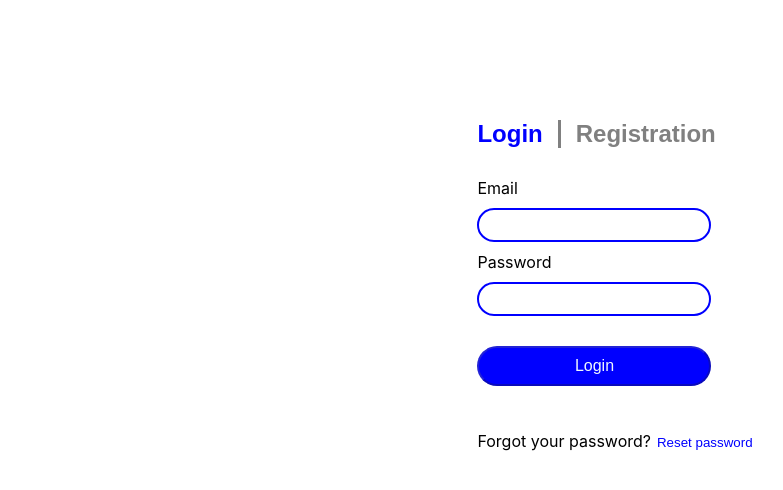
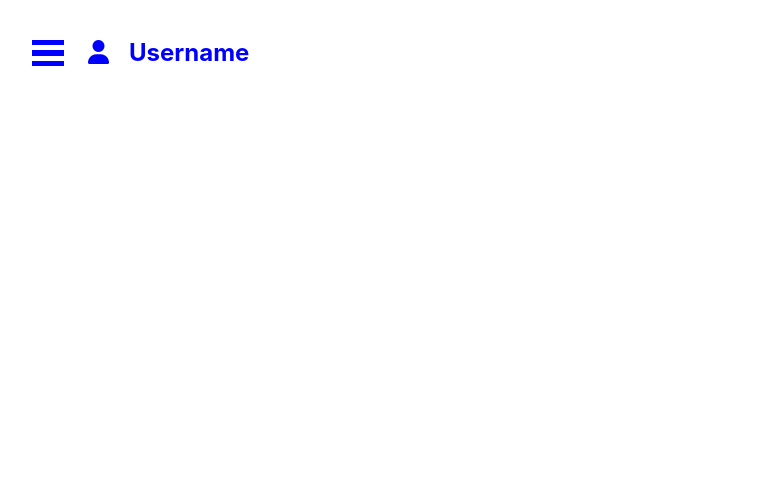
Before and after one commit to MaryZaiko/my-app-React, a React (Create React App) app: page / in a window 1280 px wide. Shown: the top 490 px of the page, without its empty margins (22-805 px from the left). Built offline with nearby package versions, Linux system fonts and the light colour scheme.

Commit message:
add Sidebar in HeaderPages

```diff
--- a/package.json
+++ b/package.json
@@ -12,8 +12,9 @@
     "@types/react-dom": "^18.0.0",
     "classnames": "^2.3.1",
     "react": "^18.0.0",
+    "react-burger-menu": "^3.0.6",
     "react-dom": "^18.0.0",
-    "react-scripts": "5.0.1",
+    "react-scripts": "^2.1.3",
     "typescript": "^4.4.2",
     "web-vitals": "^2.1.0"
   },
@@ -40,5 +41,8 @@
       "last 1 firefox version",
       "last 1 safari version"
     ]
+  },
+  "devDependencies": {
+    "@types/react-burger-menu": "^2.8.3"
   }
 }
--- a/src/App.tsx
+++ b/src/App.tsx
@@ -1,5 +1,6 @@
 import React from "react";
 import "./App.css";
+import HeaderPages from "./components/HeaderPages";
 // import Confirmation from "./pages/Confirmation";
 import Authorization from "./pages/Authorization";
 // import Template from './pages/Template'
@@ -50,7 +51,7 @@ function App() {
   // return <MyPosts data={MOCK_DATA} />;
 
 
-  return <Authorization/>
+  return <HeaderPages/>
 }
 
 export default App;
--- a/src/components/HeaderPages/HeaderPages.css
+++ b/src/components/HeaderPages/HeaderPages.css
@@ -1,5 +1,6 @@
 .headerPages{
-margin: 40px 0;
+    padding: 20px 100px;
+    text-align: start;
 }
 .headerItem{
     font-size: 24px;
@@ -7,3 +8,14 @@ margin: 40px 0;
     margin: 10px;
     font-weight: bold;
 }
+
+
+
+* {
+    box-sizing: border-box;
+  }
+
+  #page-wrap {
+    padding-bottom: 10px;
+    padding-top: 10px;
+  }
--- a/src/components/HeaderPages/HeaderPages.tsx
+++ b/src/components/HeaderPages/HeaderPages.tsx
@@ -1,21 +1,41 @@
 import React from "react";
 import "./HeaderPages.css";
+import Sidebar from "../Sidebar";
 
 const HeaderPages = () => {
   return (
-    <div className="headerPages">
-     <div>
-     <span>
+    // <div className="headerPages">
+    //  <div>
+    //  <span>
+    //       <i className="fa-solid fa-bars headerItem"></i>
+    //     </span>
+    //     <span>
+    //       <i className="fa-solid fa-user headerItem"></i>
+    //     </span>
+    //     <span className="headerItem">Username</span>
+    //  </div>
+
+
+    // </div>
+
+
+        <div className="App" id="outer-container">
+          <Sidebar pageWrapId={'page-wrap'} outerContainerId={'outer-container'} />
+          <div id="page-wrap">
+          <div className="headerPages">
+     {/* <span>
           <i className="fa-solid fa-bars headerItem"></i>
-        </span>
+        </span> */}
         <span>
           <i className="fa-solid fa-user headerItem"></i>
         </span>
         <span className="headerItem">Username</span>
      </div>
 
+          </div>
+        </div>
 
-    </div>
+
   );
 };
 
--- /dev/null
+++ b/src/components/Sidebar/Sidebar.css
@@ -0,0 +1,75 @@
+/* Position and sizing of burger button */
+.bm-burger-button {
+  position: fixed;
+  width: 32px;
+  height: 26px;
+  left: 54px;
+  top: 40px;
+}
+
+/* Color/shape of burger icon bars */
+.bm-burger-bars {
+  background: blue;
+}
+
+/* Color/shape of burger icon bars on hover*/
+.bm-burger-bars-hover {
+  background: darkblue;
+}
+
+/* Position and sizing of clickable cross button */
+.bm-cross-button {
+  height: 24px;
+  width: 24px;
+}
+
+/* Color/shape of close button cross */
+.bm-cross {
+  background: #bdc3c7;
+}
+
+/*
+  Sidebar wrapper styles
+  Note: Beware of modifying this element as it can break the animations - you should not need to touch it in most cases
+  */
+.bm-menu-wrap {
+  position: fixed;
+  height: 100%;
+}
+
+/* General sidebar styles */
+.bm-menu {
+  background: blue;
+  padding: 2.5em 1.5em 0;
+  font-size: 1.15em;
+}
+
+/* Morph shape necessary with bubble or elastic */
+.bm-morph-shape {
+  fill: #373a47;
+}
+
+/* Wrapper for item list */
+.bm-item-list {
+  color: #b8b7ad;
+  padding: 0.8em;
+}
+
+/* Individual item */
+.bm-item {
+  display: inline-block;
+
+  color: #d1d1d1;
+  margin-bottom: 10px;
+  text-align: left;
+  text-decoration: none;
+  transition: color 0.2s;
+}
+.bm-item:hover {
+  color: #ffffff;
+}
+
+/* Styling of overlay */
+.bm-overlay {
+  background: rgba(0, 0, 0, 0.3);
+}
--- /dev/null
+++ b/src/components/Sidebar/Sidebar.tsx
@@ -0,0 +1,24 @@
+import React from "react";
+import "./Sidebar.css";
+import { slide as Menu } from 'react-burger-menu'
+
+
+
+export default (props: any) => {
+  return (
+    <Menu>
+      <a className="menu-item" href="/">
+        All posts
+      </a>
+      <a className="menu-item" href="/salads">
+        My posts
+      </a>
+      <a className="menu-item" href="/pizzas">
+        Add posts
+      </a>
+      <a className="menu-item" href="/desserts">
+        Log out  <i className="fa-solid fa-arrow-right-from-bracket"></i>
+      </a>
+    </Menu>
+  );
+};
--- /dev/null
+++ b/src/components/Sidebar/index.ts
@@ -0,0 +1 @@
+export {default} from './Sidebar'
--- a/tsconfig.json
+++ b/tsconfig.json
@@ -18,7 +18,7 @@
     "resolveJsonModule": true,
     "isolatedModules": true,
     "noEmit": true,
-    "jsx": "react-jsx"
+    "jsx": "preserve"
   },
   "include": [
     "src"
```
Also changed, not shown: 2 other files (tests, documents, lock files or other folders).
